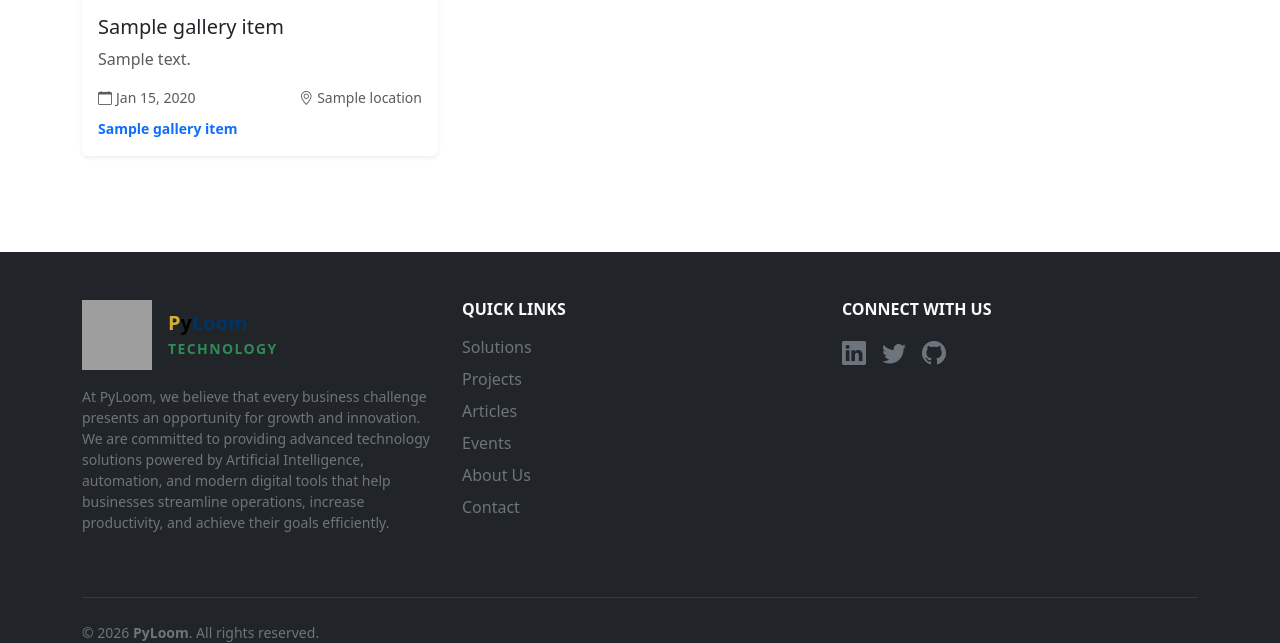
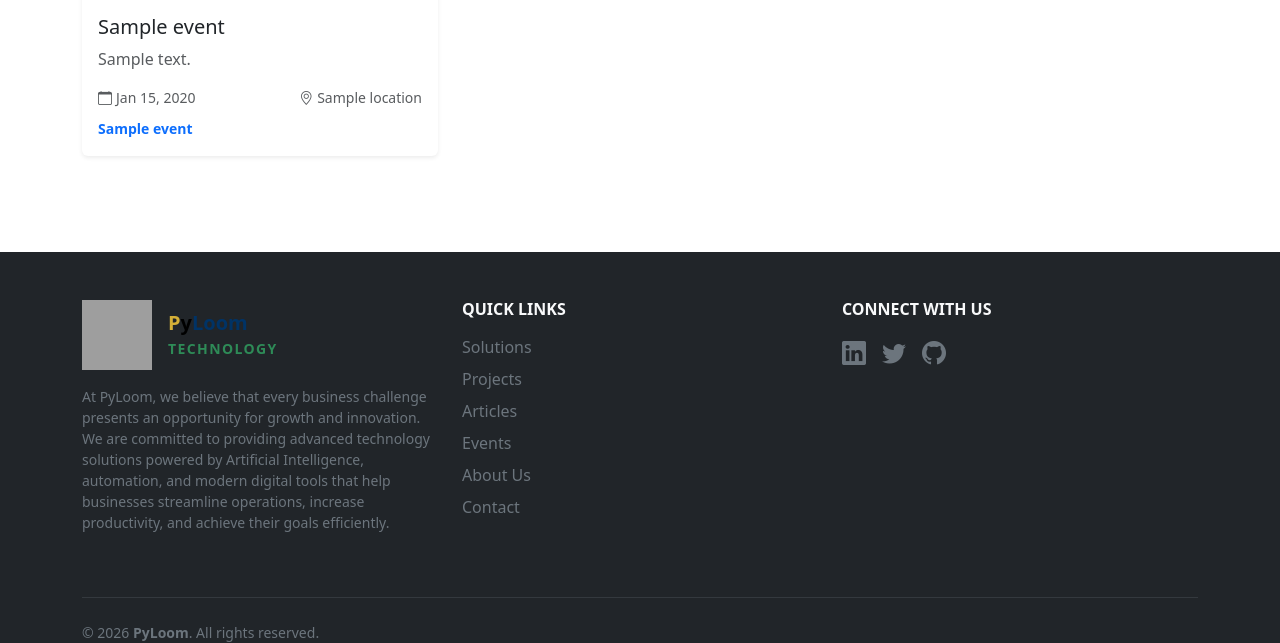
Before and after one commit to RishiAryal24/pyloom, a Django app: template templates/frontend/gallery.html in a window 1280 px wide. Shown: the part 825-1468 px from the top of the page. Run offline with Django 4.2, Linux system fonts and the light colour scheme; the template is opened without the code that fills it: most values are stand-ins (such as "Sample title", 1, 10 or a date in 2020); grey boxes are pictures that could not be loaded.

Commit message:
media fixes

```diff
--- a/templates/frontend/about.html
+++ b/templates/frontend/about.html
@@ -123,8 +123,8 @@
             {% for member in team_members %}
             <div class="col-lg-3 col-md-6">
                 <div class="card border-0 shadow-sm text-center team-card">
-                    {% if member.image %}
-                    <img src="{{ member.image.url }}" class="card-img-top rounded-circle mx-auto mt-4"
+                    {% if member.photo %}
+                    <img src="{{ member.photo.url }}" class="card-img-top rounded-circle mx-auto mt-4"
                          alt="{{ member.name }}" style="width: 120px; height: 120px; object-fit: cover;">
                     {% else %}
                     <div class="card-img-top rounded-circle mx-auto mt-4 bg-primary d-flex align-items-center justify-content-center"
--- a/templates/frontend/event_detail.html
+++ b/templates/frontend/event_detail.html
@@ -40,9 +40,9 @@
             <!-- Main Content -->
             <div class="col-lg-8">
                 <!-- Cover Image -->
-                {% if event.cover_image %}
+                {% if event.featured_image %}
                     <div class="mb-4">
-                        <img src="{{ event.cover_image.url }}" class="img-fluid rounded" alt="{{ event.title }} main image">
+                        <img src="{{ event.featured_image.url }}" class="img-fluid rounded" alt="{{ event.title }} main image">
                     </div>
                 {% endif %}
 
--- a/templates/frontend/gallery.html
+++ b/templates/frontend/gallery.html
@@ -48,18 +48,24 @@
                 <div class="card shadow-sm border-0 h-100 gallery-item" data-bs-toggle="modal" data-bs-target="#galleryModal"
                      onclick="showGalleryItem({{ item.id }})">
                     <div class="position-relative overflow-hidden">
-                        {% if item.image %}
-                        <img src="{{ item.image.url }}" class="card-img-top gallery-image" alt="{{ item.title }}"
+                        {% with images=item.images.all %}
+                        {% if images %}
+                        {% for gallery_image in images %}
+                        {% if forloop.first %}
+                        <img src="{{ gallery_image.image.url }}" class="card-img-top gallery-image" alt="{{ item.event.title|default:'Gallery image' }}"
                              style="height: 250px; object-fit: cover; transition: transform 0.3s;">
+                        {% endif %}
+                        {% endfor %}
                         {% else %}
                         <div class="card-img-top bg-gradient-primary d-flex align-items-center justify-content-center"
                              style="height: 250px;">
                             <i class="bi bi-image text-white" style="font-size: 3rem;"></i>
                         </div>
                         {% endif %}
+                        {% endwith %}
 
                         <div class="position-absolute top-0 end-0 m-2">
-                            <span class="badge bg-dark bg-opacity-75">{{ item.get_category_display }}</span>
+                            <span class="badge bg-dark bg-opacity-75">{{ item.event.get_event_type_display|default:"Gallery" }}</span>
                         </div>
 
                         {% if item.is_featured %}
@@ -70,20 +76,20 @@
                     </div>
 
                     <div class="card-body">
-                        <h5 class="card-title">{{ item.title }}</h5>
-                        <p class="card-text text-muted">{{ item.description|truncatewords:15 }}</p>
+                        <h5 class="card-title">{{ item.event.title|default:"Gallery Item" }}</h5>
+                        <p class="card-text text-muted">{{ item.event.description|striptags|truncatewords:15 }}</p>
 
                         <div class="d-flex justify-content-between align-items-center">
                             <small class="text-muted">
-                                <i class="bi bi-calendar me-1"></i>{{ item.event_date|date:"M d, Y" }}
+                                <i class="bi bi-calendar me-1"></i>{{ item.event.date|date:"M d, Y" }}
                             </small>
                             <small class="text-muted">
-                                <i class="bi bi-geo-alt me-1"></i>{{ item.location|truncatechars:15 }}
+                                <i class="bi bi-geo-alt me-1"></i>{{ item.event.location|truncatechars:15 }}
                             </small>
                         </div>
 
                         <div class="mt-2">
-                            <small class="text-primary fw-bold">{{ item.event_name }}</small>
+                            <small class="text-primary fw-bold">{{ item.event.title }}</small>
                         </div>
                     </div>
                 </div>
@@ -189,13 +195,13 @@ function showGalleryItem(itemId) {
     const galleryItems = {
         {% for item in gallery_items %}
         {{ item.id }}: {
-            title: "{{ item.title|escapejs }}",
-            description: "{{ item.description|escapejs }}",
-            category: "{{ item.get_category_display }}",
-            event_date: "{{ item.event_date|date:'F d, Y' }}",
-            location: "{{ item.location|escapejs }}",
-            event_name: "{{ item.event_name|escapejs }}",
-            image: "{% if item.image %}{{ item.image.url }}{% endif %}"
+            title: "{{ item.event.title|default:'Gallery Item'|escapejs }}",
+            description: "{{ item.event.description|striptags|escapejs }}",
+            category: "{{ item.event.get_event_type_display|default:'Gallery' }}",
+            event_date: "{{ item.event.date|date:'F d, Y' }}",
+            location: "{{ item.event.location|escapejs }}",
+            event_name: "{{ item.event.title|escapejs }}",
+            image: "{% for gallery_image in item.images.all %}{% if forloop.first %}{{ gallery_image.image.url }}{% endif %}{% endfor %}"
         },
         {% endfor %}
     };
```
